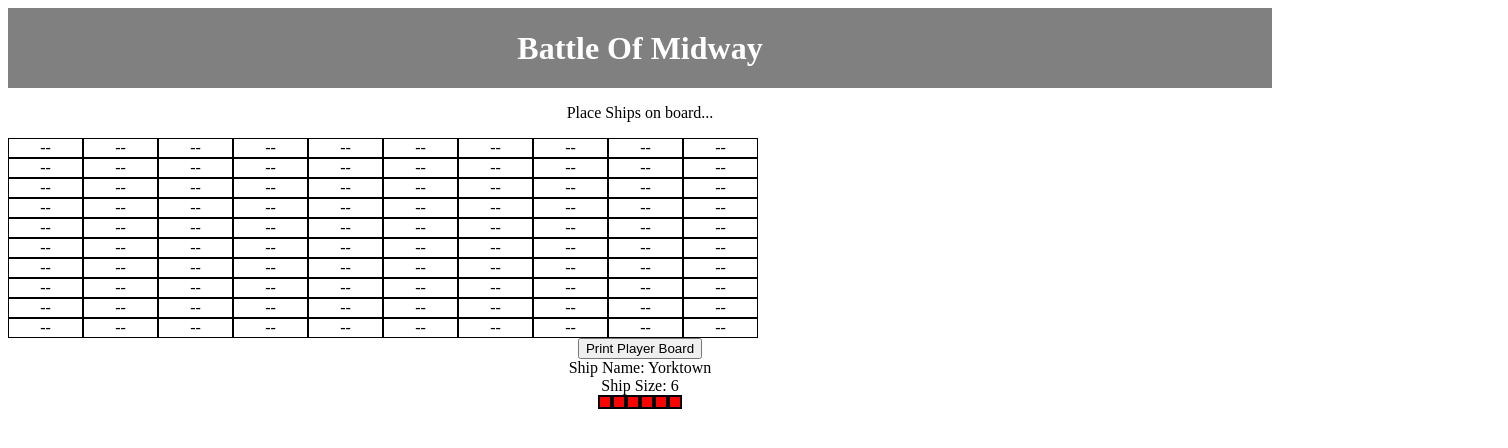
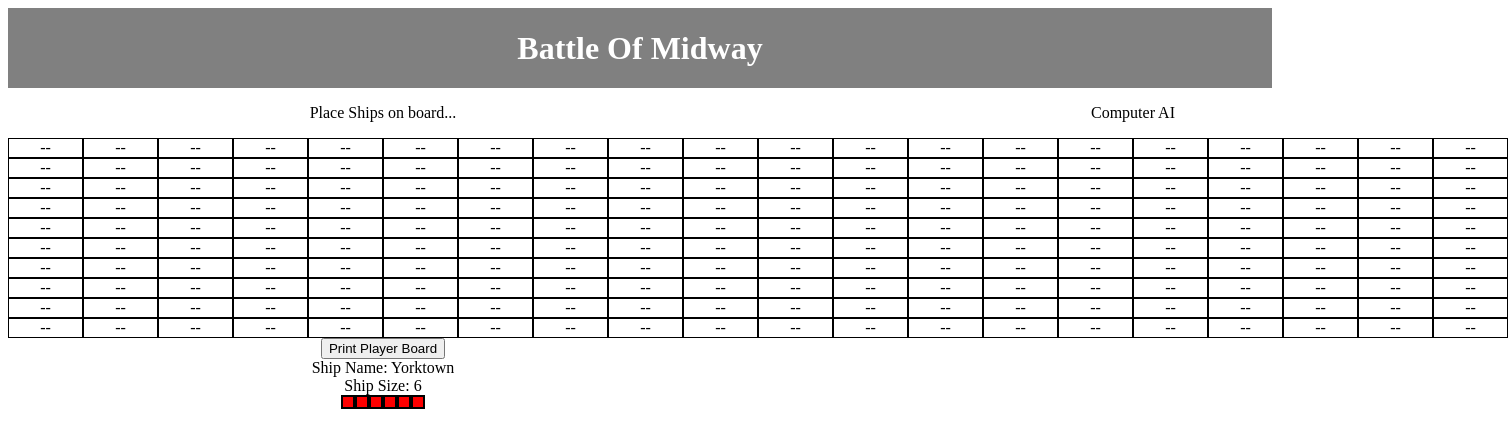
Before and after one commit to rcamach7/battleship-react, a React (Create React App) app: page / in a window 1280 px wide. Shown: the top 448 px of the page, 1508 px wide, since content can reach past the window. Built offline with nearby package versions, Linux system fonts and the light colour scheme.

Commit message:
added computer AI and generated empty non interative grid

```diff
--- a/src/components/BattleGround.js
+++ b/src/components/BattleGround.js
@@ -10,6 +10,7 @@ class BattleGround extends React.Component {
 			ships: [Ship("Yorktown", 6), Ship("Midway", 4), Ship("Tang", 2)],
 			shipsPlaced: 0,
 			gameStarted: false,
+			computerAi: ComputerAI(),
 		};
 	}
 
@@ -100,6 +101,7 @@ class BattleGround extends React.Component {
 	render() {
 		return (
 			<div className="BattleGround">
+				<div className="playerContainer">
 					<p>
 						{this.state.gameStarted
 							? "Attack Enemy Board"
@@ -118,9 +120,57 @@ class BattleGround extends React.Component {
 						/>
 					)}
 				</div>
+				<div className="computerContainer">
+					<ComputerAi computerAi={this.state.computerAi} />
+				</div>
+			</div>
 		);
 	}
 }
+
+const ComputerAi = (props) => {
+	const determineSymbol = (x, y) => {
+		const boardData = props.computerAi.myBoard.playerBoard;
+		if (boardData[x][y] === null) {
+			return "--";
+		} else if (boardData[x][y] === -1) {
+			return "miss";
+		} else if (boardData[x][y].isHitHere(x, y)) {
+			return "ship hit";
+		} else {
+			return "ship";
+		}
+	};
+
+	const generateBoard = () => {
+		const boardData = props.computerAi.myBoard.playerBoard;
+		const board = (
+			<div id="boardRow">
+				{boardData.map((row, rowKey) => {
+					return (
+						<div key={rowKey} className="row">
+							{row.map((col, colKey) => {
+								return (
+									<div key={colKey} className="col">
+										{determineSymbol(rowKey, colKey)}
+									</div>
+								);
+							})}
+						</div>
+					);
+				})}
+			</div>
+		);
+		return board;
+	};
+
+	return (
+		<div>
+			<p>Computer AI</p>
+			<div className="computerAiGrid">{generateBoard()}</div>
+		</div>
+	);
+};
 
 const ShipDisplay = (props) => {
 	return (
--- a/src/styles/gameBoard.css
+++ b/src/styles/gameBoard.css
@@ -1,18 +1,13 @@
 .BattleGround {
 	text-align: center;
+	display: flex;
+	width: 100vw;
 }
 
-.col {
-	box-sizing: border-box;
-	width: 75px;
-	border: solid black 1px;
+/* playerStyling */
+.playerContainer {
+	flex: 1;
 }
-
-.row {
-	display: flex;
-}
-
-/* ShipDisplay */
 
 .shipDisplay p {
 	margin: 0;
@@ -30,3 +25,19 @@
 	background-color: red;
 	border: solid black 2px;
 }
+
+/* ComputerContainer Styling */
+.computerContainer {
+	flex: 1;
+}
+
+/* Grid Styling */
+.col {
+	box-sizing: border-box;
+	width: 75px;
+	border: solid black 1px;
+}
+
+.row {
+	display: flex;
+}
```
Also changed, not shown: src/logic/Gameboard.js (+0 -23 lines). Lines whose indentation alone changed are shown as unchanged.
